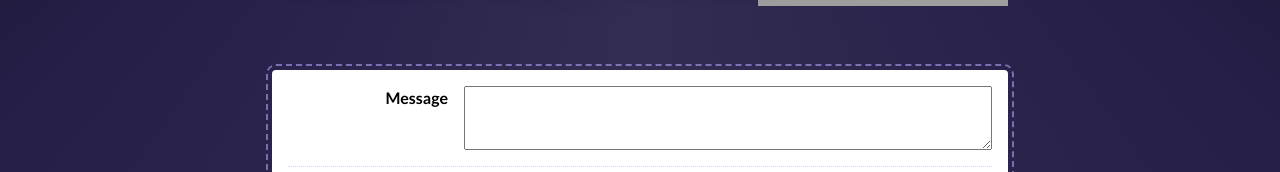
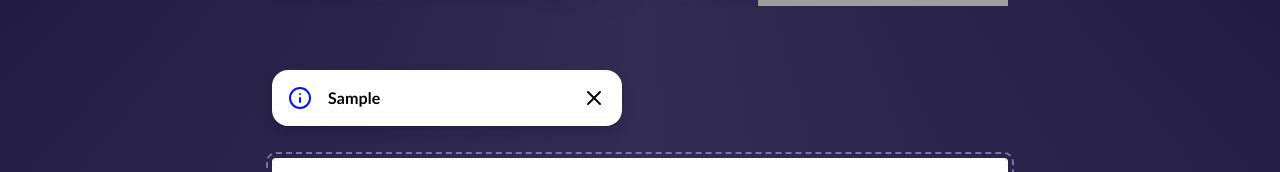
Before and after one commit to elenagoto/project-toast, a React (Vite) app: page / in a window 1280 px wide. Both pictures are taken after typing "Sample" into the empty fields and a click on the button "Pop Toast!". Shown: the part 358-530 px from the top of the page. Built offline with nearby package versions, Linux system fonts and the light colour scheme; grey boxes are pictures that could not be loaded.

Commit message:
feat: implement the live-editable toast preview

```diff
--- a/docker-compose.yml
+++ b/docker-compose.yml
@@ -1,5 +1,3 @@
-version: "3.9"
-
 services:
   app:
     build: .
--- a/src/components/Toast/Toast.js
+++ b/src/components/Toast/Toast.js
@@ -18,16 +18,20 @@ const ICONS_BY_VARIANT = {
   error: AlertOctagon,
 };
 
-function Toast() {
+function Toast({ variant, handleVisibility, children }) {
+  const Icon = ICONS_BY_VARIANT[variant] || Info;
+  const toastStyle = styles[variant] || styles.notice;
+
+
   return (
-    <div className={`${styles.toast} ${styles.notice}`}>
+    <div className={`${styles.toast} ${toastStyle}`}>
       <div className={styles.iconContainer}>
-        <Info size={24} />
+        <Icon size={24} />
       </div>
       <p className={styles.content}>
-        16 photos have been uploaded
+        {children}
       </p>
-      <button className={styles.closeButton}>
+      <button className={styles.closeButton} type="button" onClick={() => handleVisibility(false)}>
         <X size={24} />
         <VisuallyHidden>Dismiss message</VisuallyHidden>
       </button>
--- a/src/components/ToastPlayground/ToastPlayground.js
+++ b/src/components/ToastPlayground/ToastPlayground.js
@@ -1,7 +1,7 @@
 import React from 'react';
 
 import Button from '../Button';
-
+import Toast from '../Toast';
 import styles from './ToastPlayground.module.css';
 
 const VARIANT_OPTIONS = ['notice', 'warning', 'success', 'error'];
@@ -9,6 +9,7 @@ const VARIANT_OPTIONS = ['notice', 'warning', 'success', 'error'];
 function ToastPlayground() {
   const [variant, setVariant] = React.useState('notice');
   const [message, setMessage] = React.useState('');
+  const [isVisible, setIsVisible] = React.useState(false);
 
   return (
     <div className={styles.wrapper}>
@@ -17,12 +18,18 @@ function ToastPlayground() {
         <h1>Toast Playground</h1>
       </header>
 
+      {isVisible && (
+        <Toast variant={variant} handleVisibility={setIsVisible}>
+          {message}
+        </Toast>
+      )}
+
       <form className={styles.controlsWrapper} onSubmit={(e) => {
         e.preventDefault();
         console.log('Popping toast with message:', message);
         console.log('Variant:', variant);
         // clean the message after submission
-        setMessage('');
+        setIsVisible(true);
       }}>
         <div className={styles.row}>
           <label
@@ -36,7 +43,7 @@ function ToastPlayground() {
           <div className={styles.inputWrapper}>
             <textarea id="message" className={styles.messageInput} onChange={(event) => {
               setMessage(event.target.value);
-            }} value={message} />
+            }} />
           </div>
         </div>
 
```
